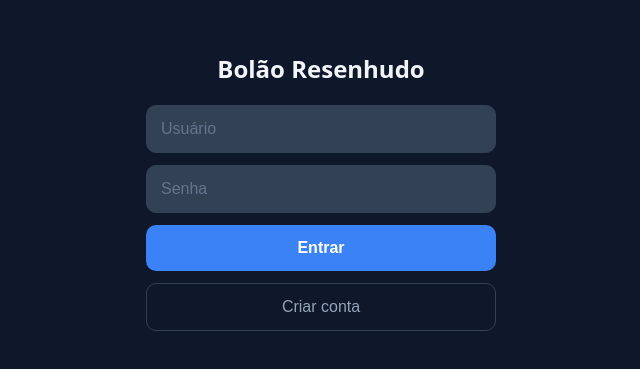
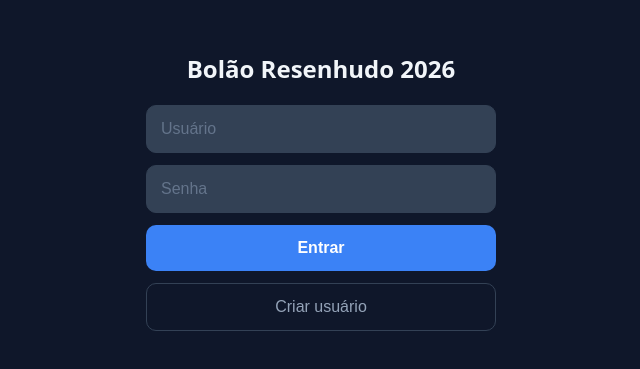
Before and after one commit to DaniloSolek/bolao-copa, a React (Vite) app: page /login in a window 1280 px wide. Shown: the part 209-578 px from the top of the page, without its empty margins (319-959 px from the left). Built offline with nearby package versions, Linux system fonts and the light colour scheme; no server answers.

Commit message:
chore: update layouts

```diff
--- a/src/layouts/MobileLayout.tsx
+++ b/src/layouts/MobileLayout.tsx
@@ -45,7 +45,7 @@ export default function MobileLayout({ children }: { children: React.ReactNode }
         <button onClick={() => setMenuAberto(true)} style={{
           background: 'transparent', border: 'none', color: 'white', fontSize: 26, cursor: 'pointer'
         }}>☰</button>
-        <h1 style={{ fontSize: 18, margin: 0, color: 'white' }}>Bolão Resenhudo</h1>
+        <h1 style={{ fontSize: 18, margin: 0, color: 'white' }}>Bolão Resenhudo 2026</h1>
         <div style={{ width: 26 }} />
       </header>
 
--- a/src/pages/LoginPage.tsx
+++ b/src/pages/LoginPage.tsx
@@ -50,7 +50,7 @@ export default function LoginPage() {
       <div style={{ width: '100%', maxWidth: 350, display: 'flex', flexDirection: 'column', gap: 12 }}>
 
         <div style={{ textAlign: 'center', marginBottom: 8 }}>
-          <h1 style={{ margin: 0, color: 'var(--text-primary)' }}>Bolão Resenhudo</h1>
+          <h1 style={{ margin: 0, color: 'var(--text-primary)' }}>Bolão Resenhudo 2026</h1>
         </div>
 
         <input placeholder="Usuário" value={username}
@@ -61,13 +61,13 @@ export default function LoginPage() {
 
         {isCadastro ? (
           <>
-            <button onClick={cadastrar} style={btnPrimary}>Cadastrar</button>
-            <button onClick={() => setIsCadastro(false)} style={btnSecondary}>Já tenho conta</button>
+            <button onClick={cadastrar} style={btnPrimary}>Criar</button>
+            <button onClick={() => setIsCadastro(false)} style={btnSecondary}>Já sou usuário</button>
           </>
         ) : (
           <>
             <button onClick={login} style={btnPrimary}>Entrar</button>
-            <button onClick={() => setIsCadastro(true)} style={btnSecondary}>Criar conta</button>
+            <button onClick={() => setIsCadastro(true)} style={btnSecondary}>Criar usuário</button>
           </>
         )}
       </div>
--- a/src/pages/RankingPage.tsx
+++ b/src/pages/RankingPage.tsx
@@ -23,6 +23,7 @@ export default function RankingPage() {
     <MobileLayout>
       <div style={{ display: 'flex', flexDirection: 'column', gap: 16 }}>
         <h1 style={{ color: 'var(--text-primary)' }}>Ranking</h1>
+        <span style={{ color: 'var(--text-secondary)' }}>A TABELAAAAAAA, OLHA A TABELAAAAAAAAAAA</span>
         {ranking.map((usuario, index) => (
           <div key={usuario.user_id} style={{
             background: index === 0 ? '#1c2a1a' : 'var(--bg-card)',
```
